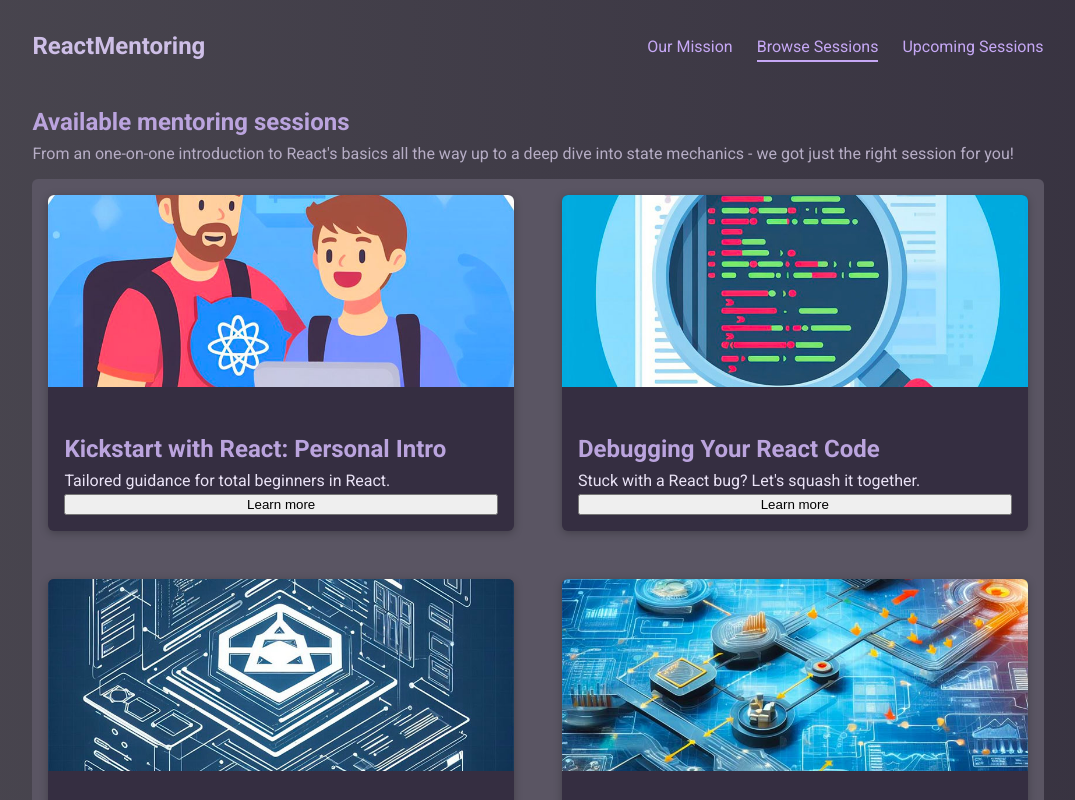
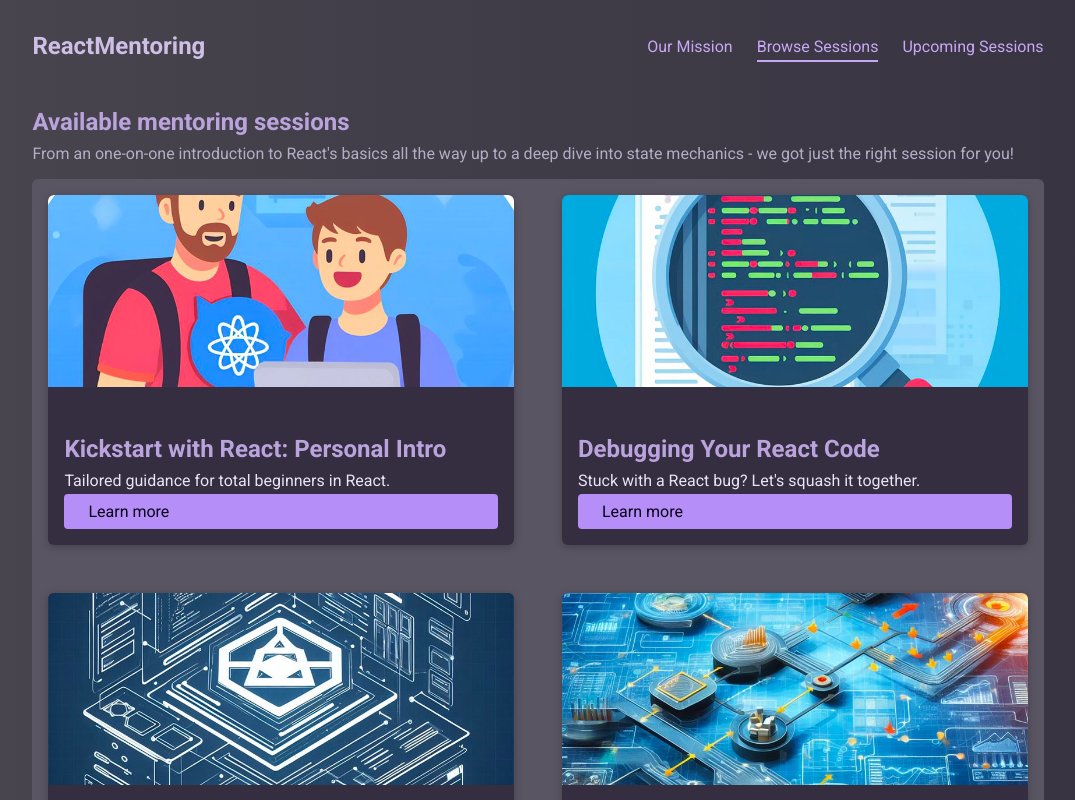
Before and after one commit to PomiHD/A-Book-a-Session-Management-Application, a React (Vite) app: page /sessions in a window 1280 px wide. Shown: the top 800 px of the page, without its empty margins (102-1177 px from the left). Built offline with nearby package versions, Linux system fonts and the light colour scheme.

Commit message:
add custom Button

```diff
--- a/src/components/Sessions/SessionItem.tsx
+++ b/src/components/Sessions/SessionItem.tsx
@@ -1,3 +1,5 @@
+import Button from "../UI/Button.tsx";
+
 export type SessionItemProps = {
   id: string;
   title: string;
@@ -12,7 +14,7 @@
       <div className={"session-data"}>
         <h2>{title}</h2>
         <p>{summary}</p>
-        <button>Learn more</button>
+        <Button to={id}>Learn more</Button>
       </div>
     </article>
   );
--- /dev/null
+++ b/src/components/UI/Button.tsx
@@ -0,0 +1,40 @@
+import type { ComponentPropsWithoutRef, ReactNode } from "react";
+import { Link, type LinkProps } from "react-router-dom";
+
+type BaseProps = {
+  children: ReactNode;
+  textOnly?: string;
+};
+
+type ButtonProps = ComponentPropsWithoutRef<"button"> & BaseProps;
+
+type ButtonLinkProps = LinkProps &
+  BaseProps & {
+    to: string;
+  };
+
+function isRouterLink(props: ButtonProps | LinkProps): props is LinkProps {
+  return "to" in props;
+}
+export default function Button(props: ButtonProps | ButtonLinkProps) {
+  if (isRouterLink(props)) {
+    const { children, textOnly, ...otherProps } = props;
+    return (
+      <Link
+        className={`button ${textOnly ? "button--text-only" : ""}`}
+        {...otherProps}
+      >
+        {children}
+      </Link>
+    );
+  }
+  const { children, textOnly, ...otherProps } = props;
+  return (
+    <button
+      className={`button ${textOnly ? "button--text-only" : ""}`}
+      {...otherProps}
+    >
+      {children}
+    </button>
+  );
+}
```
